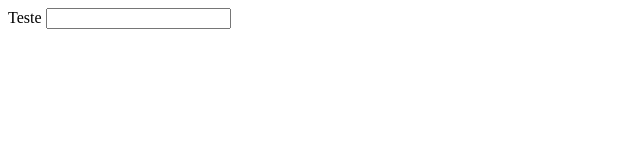
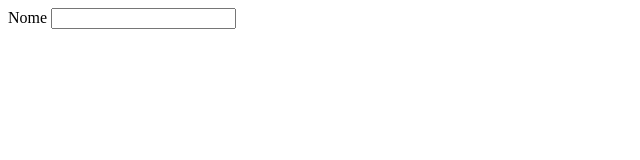
Before and after one commit to ivanmeca/infinity-course, a plain HTML site: page aula3.html in a window 1280 px wide. Shown: the full height of the page, 0-640 px from the left. Drawn offline with Linux system fonts and the light colour scheme.

Commit message:
Adicionando arquivos de referencia

```diff
--- a/aula3.html
+++ b/aula3.html
@@ -5,9 +5,12 @@
     <title>Form</title>
 </head>
 <body>
-    <label>
-        Teste
-        <input type="text">
-    </label>
+    <form>
+        <label>
+            Nome
+            <input type="text">
+        </label>
+
+    </form>
 </body>
 </html>
```
Also changed, not shown: 3 other files.
